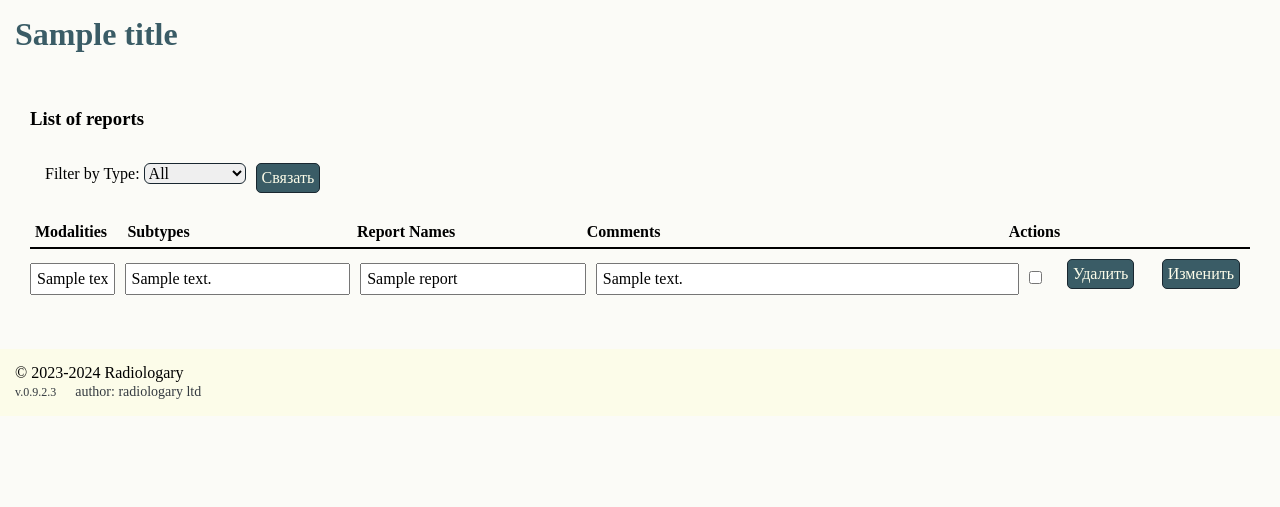
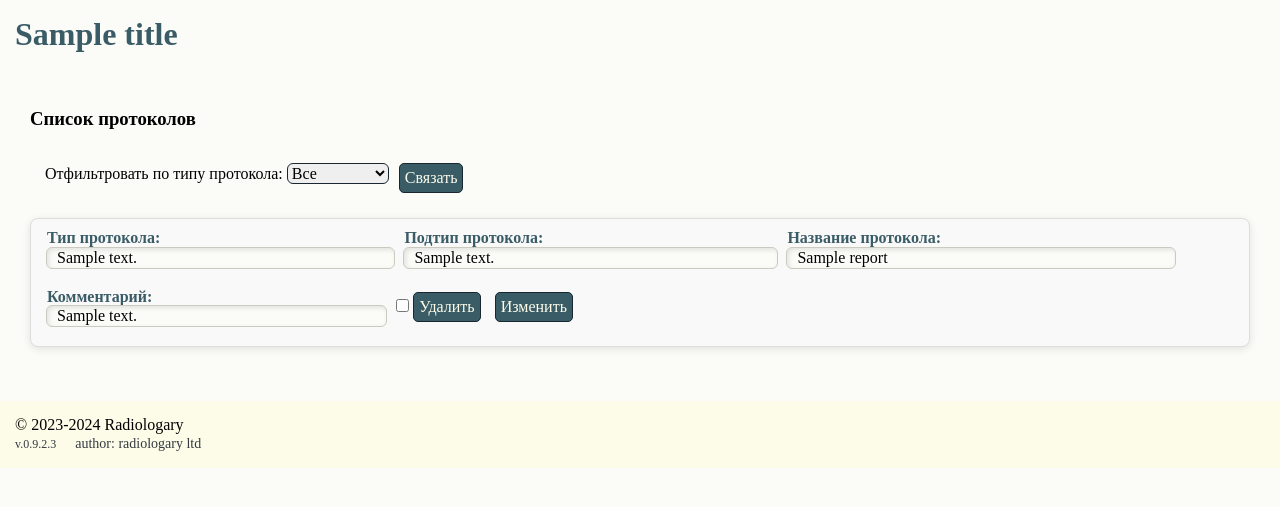
Before and after one commit to denikorolev/flask_auto_report, a Flask app: template templates/my_reports.html in a window 1280 px wide. Shown: the part 99-606 px from the top of the page. Run offline with Flask 3, Linux system fonts and the light colour scheme; the template is opened without the code that fills it: most values are stand-ins (such as "Sample title", 1, 10 or a date in 2020); some libraries are stand-ins or nearby versions.

Commit message:
fixed reports filtering error in report creation

```diff
--- a/config.py
+++ b/config.py
@@ -10,6 +10,10 @@ from models import *
 import logging
 
 load_dotenv()
+
+valid_paragraph_types = ["text", "impression", "clincontext", "scanparam", "custom", "dinamics", "scanlimits", "title"]
+
+
 
 class Config:
     """Базовая конфигурация, общая для всех сред"""
--- a/my_reports.py
+++ b/my_reports.py
@@ -10,16 +10,15 @@ from sentence_processing import calculate_similarity_rapidfuzz
 
 my_reports_bp = Blueprint('my_reports', __name__)
 
-@my_reports_bp.route('/reports_list', methods=['POST', 'GET'])
+@my_reports_bp.route('/reports_list', methods=['GET'])
 @auth_required()
 def reports_list():
-    page_title = "List of the reports"
     # Initialize config variables
     reports_type_with_subtypes = ReportType.get_types_with_subtypes(g.current_profile.id)
     profile_reports = Report.find_by_profile(g.current_profile.id)
 
     return render_template("my_reports.html",
-                           title=page_title,
+                           title="Список протоколов текущего профиля",
                            reports_type_with_subtypes = reports_type_with_subtypes,
                            profile_reports=profile_reports,
                            )
--- a/static/css/style.css
+++ b/static/css/style.css
@@ -474,18 +474,9 @@ body {
 
 /* Блок Grid */
 /* Создаем сетку для заголовков и строк */
-.report_grid {
-    display: grid;
-    grid-template-columns: 0.3fr 0.8fr 0.8fr 1.5fr 0.1fr 0.3fr 0.3fr; /* Настраиваем ширину каждого столбца */
-    gap: 10px;
-    align-items: center;
-}
 
-.report_header {
-    font-weight: bold;
-    border-bottom: 2px solid #000; /* Линия для отделения заголовков */
-    margin-bottom: 10px;
-}
+
+
 
 .report_form__item {
     margin-top: 10px;
@@ -503,11 +494,7 @@ body {
     cursor: pointer;
 }
 
-/* Выравниваем заголовки и контент */
-.report_header li,
-.report_form__item li {
-    padding: 5px;
-}
+
 
 
 /* Блок PopUp */
@@ -709,7 +696,8 @@ body {
 }
 
 /* стиль для карточки предложения в edit_report */
-.edit-sentence__card {
+
+.wrapper__card {
     display: flex;
     flex-wrap: wrap;
     align-items: center;
@@ -724,11 +712,12 @@ body {
     min-height: 60px;
 }
 
+
 /* Это стиль для выделения главного предложения при изменении настроек профиля */
-.edit-sentence__card--head {
+.wrapper__card--sentence-head {
     background-color: var(--main-background-color);
 }
-.edit-sentence__card--body {
+.wrapper__card--sentence-body {
     background-color: #cbeff4;
 }
 
--- a/static/js/edit_report.js
+++ b/static/js/edit_report.js
@@ -166,7 +166,7 @@ function newSentenceCreate(button){
     newSentenceForm.setAttribute("data-sentence-paragraph-id", paragraphId)
 
     newSentenceForm.innerHTML = `
-        <div class="flex edit-sentence__card">
+        <div class="wrapper__card">
             <div class="flex edit-sentence__info-box">
                 <div class="edit-sentence__wrapper edit-sentence__wrapper--short">
                         <label class="label edit-sentence__label" for="sentence_index">Индекс:</label>
--- a/static/js/my_reports.js
+++ b/static/js/my_reports.js
@@ -4,15 +4,13 @@ let paragraphLinks = null; // Глобальная переменная
 
 
 document.addEventListener('DOMContentLoaded', function() {
-    const filterTypeSelect = document.getElementById('filter_type');
-    const reportList = document.getElementById('reports_list');
     const linkReportsButton = document.getElementById("linkReports");
 
     // Инициализируем фильтрацию отчетов по типу при изменении фильтра.
-    // Функция filterReportsByType находится в utils.js
-    filterTypeSelect.addEventListener('change', function() {
-        filterReportsByType(filterTypeSelect, reportList);
+    document.getElementById('filter_type').addEventListener('change', function() {
+        filterReportsByType();
     });
+
 
     // Инициализирую слушатель кнопки удалить отчет
     document.querySelectorAll('.my-report-list__button--delete').forEach(button => {
@@ -32,6 +30,28 @@ document.addEventListener('DOMContentLoaded', function() {
 
 
 //Функции
+
+
+// Фильтрует список протоколов по их типу.
+function filterReportsByType() {
+    reportTypeSelect = document.getElementById('filter_type');
+    existingReportList = document.getElementById('myReportList');
+    const selectedType = reportTypeSelect.value;  // Получаем выбранный тип
+    const reports = existingReportList.querySelectorAll("li, .my-report-list__item");  // Получаем все протоколы
+
+    reports.forEach(report => {
+        const reportType = report.getAttribute("data-report-type");  // Получаем тип отчета
+
+        // Если выбран тип "" (All) или тип совпадает с атрибутом отчета, показываем его
+        if (selectedType === "" || reportType === selectedType) {
+            report.style.display = "flex";
+        } else {
+            report.style.display = "none";  // Скрываем отчет, если тип не совпадает
+        }
+    });
+
+}
+
 
 // Функция удаления отчета
 function deleteReport(event){
@@ -70,7 +90,7 @@ function linkSelectedReports() {
     // Проверяем, совпадают ли типы отчетов
     const reportTypes = new Set();
     checkboxes.forEach(checkbox => {
-        const reportItem = checkbox.closest(".report_form_item"); // Получаем родительский <li>
+        const reportItem = checkbox.closest(".report-card__item"); // Получаем родительский <li>
         if (reportItem) {
             reportTypes.add(reportItem.dataset.reportType); // Добавляем тип отчета в Set
         }
--- a/static/js/utils.js
+++ b/static/js/utils.js
@@ -69,36 +69,6 @@ function initializeSubtypeLogic(reportTypeSelectId, reportSubtypeSelectId, subty
 
     // Initial update of subtypes
     updateSubtypes(reportTypeSelectId, reportSubtypeSelectId, allSubtypes);
-}
-
-
-
-/**
- * Filters the list of reports based on the selected report type.
- *
- * @param {HTMLElement} reportTypeSelect - The select element containing report types.
- * @param {HTMLElement} existingReportList - The list element containing the reports to be filtered.
- */
-function filterReportsByType(reportTypeSelect, existingReportList) {
-    const selectedType = reportTypeSelect.value;  // Получаем выбранный тип
-    const reports = existingReportList.querySelectorAll("li, .report_form__item");  // Получаем все отчеты
-
-    reports.forEach(report => {
-        const reportType = report.getAttribute("data-report-type");  // Получаем тип отчета
-        // Определяем стиль отображения родительского элемента
-        const parentDisplayStyle = getComputedStyle(existingReportList).display;
-        // Если выбран тип "" (All) или тип совпадает с атрибутом отчета, показываем его
-        if (selectedType === "" || reportType === selectedType) {
-            if (parentDisplayStyle === "grid") {
-                report.style.display = "grid";  // Используем grid, если у родителя grid
-            } else {
-                report.style.display = "flex";  // Используем flex в остальных случаях
-            }
-        } else {
-            report.style.display = "none";  // Скрываем отчет, если тип не совпадает
-        }
-    });
-
 }
 
 
--- a/templates/edit_report.html
+++ b/templates/edit_report.html
@@ -6,13 +6,13 @@
 
 {% block container %}
 {{ super() }}
+<input type="hidden" id="csrf_token" name="csrf_token" value="{{ csrf_token() }}">
 
-<input type="hidden" id="csrf_token" name="csrf_token" value="{{ csrf_token() }}">
+
 <div class="container edit-report" data-report-id="{{ report.id }}">
     {% if report %}
     <h3>Editing Report</h3>
     <form class="edit-report__form--report" id="edit-report-form">
-        <input type="hidden" name="csrf_token" value="{{ csrf_token() }}">
         <div class="flex">
             <div class="flex_column">
                 <label class="report_label__item" for="report_type">Report Type:</label>
--- a/templates/macros.html
+++ b/templates/macros.html
@@ -2,12 +2,12 @@
 
 <!-- использую в report_editing -->
 {% macro render_sentence(sentence) %}
-<div class="flex edit-sentence__card
+<div class="wrapper__card
 {% if sentence.sentence_type == "head" %}
-edit-sentence__card--head
+wrapper__card--sentence-head
 {% endif %}
 {% if sentence.sentence_type == "body" %}
-edit-sentence__card--body {% endif %}">
+wrapper__card--sentence-body {% endif %}">
 
     <div class="flex edit-sentence__info-box">
         <div class="edit-sentence__wrapper edit-sentence__wrapper--short">
--- a/templates/my_reports.html
+++ b/templates/my_reports.html
@@ -1,19 +1,19 @@
 {% extends "base.html" %}
 
 {% block container %}
+<input type="hidden" id="csrf_token" name="csrf_token" value="{{ csrf_token() }}">
 
-<input type="hidden" id="csrf_token" name="csrf_token" value="{{ csrf_token() }}">
 
 <div class="container my-reports-list">
     {% if profile_reports %}
-    <h3 class="my-report-list__title" >List of reports</h3>
+    <h3 class="my-report-list__title" >Список протоколов</h3>
 
     <!-- Form for filtering by report type -->
     <div class="flex container my-report-list-container">
         <div class="form-group">
-            <label for="filter_type">Filter by Type:</label>
+            <label for="filter_type">Отфильтровать по типу протокола:</label>
             <select class="report__select report__select--type" id="filter_type" name="filter_type">
-                <option value="">All</option>
+                <option value="">Все</option>
                 {% for type in reports_type_with_subtypes %}
                     <option value="{{ type.type_id }}">{{ type.type_text }}</option>
                 {% endfor %}
@@ -46,49 +46,34 @@
     </div>
 
 
-    <!-- Header list to represent column titles -->
-    <ul class="report_grid report_header">
-        <li><strong>Modalities</strong></li>
-        <li><strong>Subtypes</strong></li>
-        <li><strong>Report Names</strong></li>
-        <li><strong>Comments</strong></li>
-        <li><strong>Actions</strong></li>
-    </ul>
-
     <!-- Reports list as an unordered list with list items -->
-    <ul style="display: grid;" id="reports_list" class="my-report-list__list">
+    <ul id="myReportList" class="my-report-list__list">
         {% for report in profile_reports %}
             <li data-report-type="{{ report.report_to_subtype.subtype_to_type.id }}" class="my-report-list__item">
-                <form method="POST" action="{{ url_for("my_reports.reports_list") }}">
-                    <input type="hidden" name="report_id" value="{{ report.id }}">
-
-                    <ul class="report_grid" data-report-type = "{{report.report_to_subtype.subtype_to_type.id}}">
-                        <li class="report_form_item" data-report-type="{{ report.report_to_subtype.subtype_to_type.id }}">
-                            <input class="report_input__item" value="{{ report.report_to_subtype.subtype_to_type.type_text }}" name="type" readonly>
+                <ul class="wrapper__card report-card" data-report-type = "{{report.report_to_subtype.subtype_to_type.id}}">
+                    <li class="report-card__item" data-report-type="{{ report.report_to_subtype.subtype_to_type.id }}">
+                        <label class="label report-card__label" for="report_type">Тип протокола:</label>
+                        <input class="input report-card__input" value="{{ report.report_to_subtype.subtype_to_type.type_text }}" name="report_type" readonly>
                     </li data-report-type="{{ report.report_to_subtype.subtype_to_type.id }}">
-                        <li class="report_form_item" data-report-type="{{ report.report_to_subtype.subtype_to_type.id }}">
-                            <input class="report_input__item" value="{{ report.report_to_subtype.subtype_text }}" name="subtype" readonly>
+                    <li class="report-card__item" data-report-type="{{ report.report_to_subtype.subtype_to_type.id }}">
+                        <label class="label report-card__label" for="report_subtype">Подтип протокола:</label>
+                        <input class="input report-card__input" value="{{ report.report_to_subtype.subtype_text }}" name="report_subtype" readonly>
                     </li>
-                        <li class="report_form_item" data-report-type="{{ report.report_to_subtype.subtype_to_type.id }}">
-                            <input class="report_input__item" value="{{ report.report_name }}" name="report_name" readonly>
+                    <li class="report-card__item" data-report-type="{{ report.report_to_subtype.subtype_to_type.id }}">
+                        <label class="label report-card__label" for="report_name">Название протокола:</label>
+                        <input class="input report-card__input" value="{{ report.report_name }}" name="report_name" readonly>
                     </li>
-                        <li class="report_form_item" data-report-type="{{ report.report_to_subtype.subtype_to_type.id }}">
-                            <input class="report_input__item" value="{{ report.comment }}" name="comment" readonly>
+                    <li class="report-card__item" data-report-type="{{ report.report_to_subtype.subtype_to_type.id }}">
+                        <label class="label report-card__label" for="comment">Комментарий:</label>
+                        <input class="input report-card__input" value="{{ report.comment }}" name="comment" readonly>
                     </li>
                     <!-- Чекбоксы для связывания протоколов -->
-                        <li class="report_form_item" data-report-type="{{ report.report_to_subtype.subtype_to_type.id }}">
+                    <li class="report-card__item report-card__item--button-group" data-report-type="{{ report.report_to_subtype.subtype_to_type.id }}">
                         <input class="report_form_checkbox report_form_checkbox--linker" type="checkbox" name="report_check" value="{{ report.id }}">
-                        </li>
-
-                        <!-- Interaction buttons as list items -->
-                        <li class="report_form_item" data-report-type="{{ report.report_to_subtype.subtype_to_type.id }}">
                         <button class="btn report__btn my-report-list__button my-report-list__button--delete" type="button" data-report-id="{{ report.id }}" name="report_delete">Удалить</button>
-                        </li>
-                        <li class="report_form_item" data-report-type="{{ report.report_to_subtype.subtype_to_type.id }}">
                         <a class="btn report__btn my-report-list__button my-report-list__button--edit" href="{{ url_for("editing_report.edit_report", report_id=report.id) }}">Изменить</a>
                     </li>
                 </ul>
-                </form>
             </li>
         {% endfor %}
     </ul>
```
Also changed, not shown: new_report_creation.py (+10 -27 lines), sentence_processing.py (+22 -70 lines), static/js/create_report.js (+63 -234 lines), templates/create_report.html (+12 -38 lines). Lines whose indentation alone changed are shown as unchanged.
